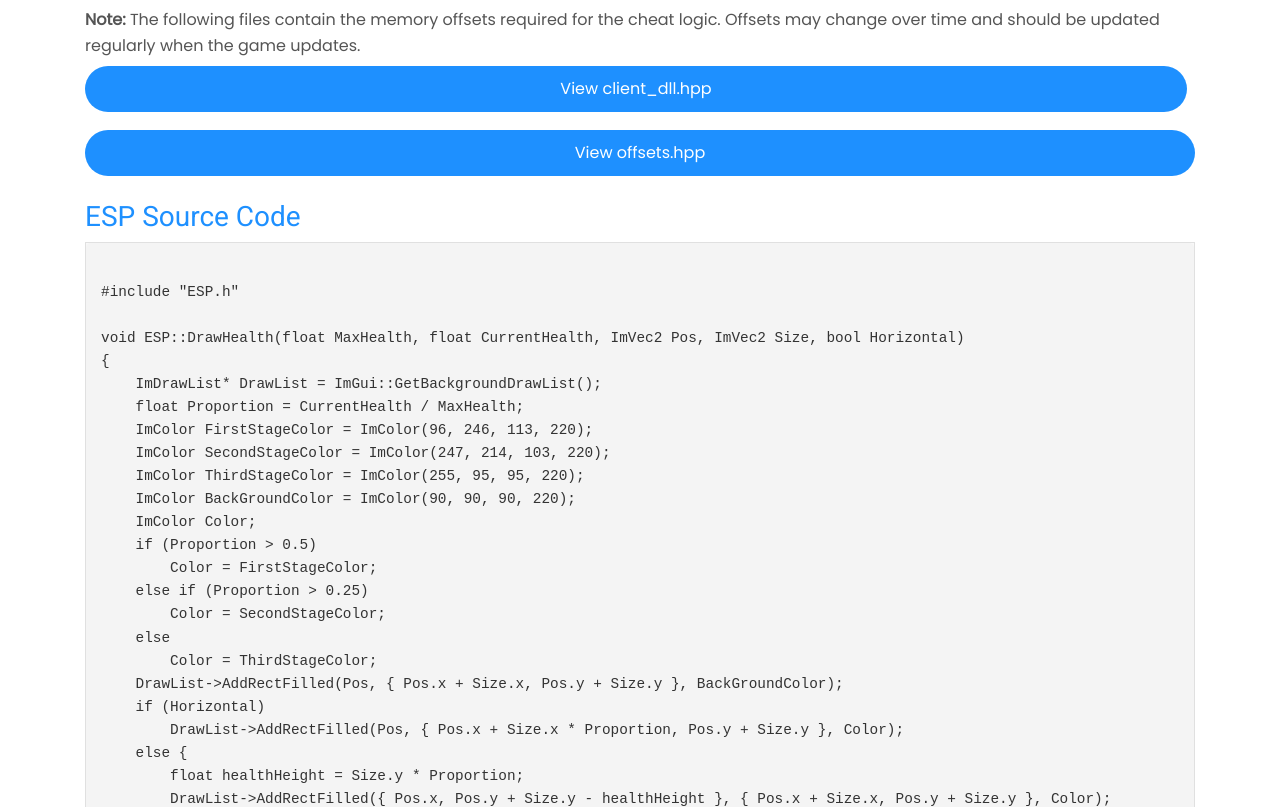
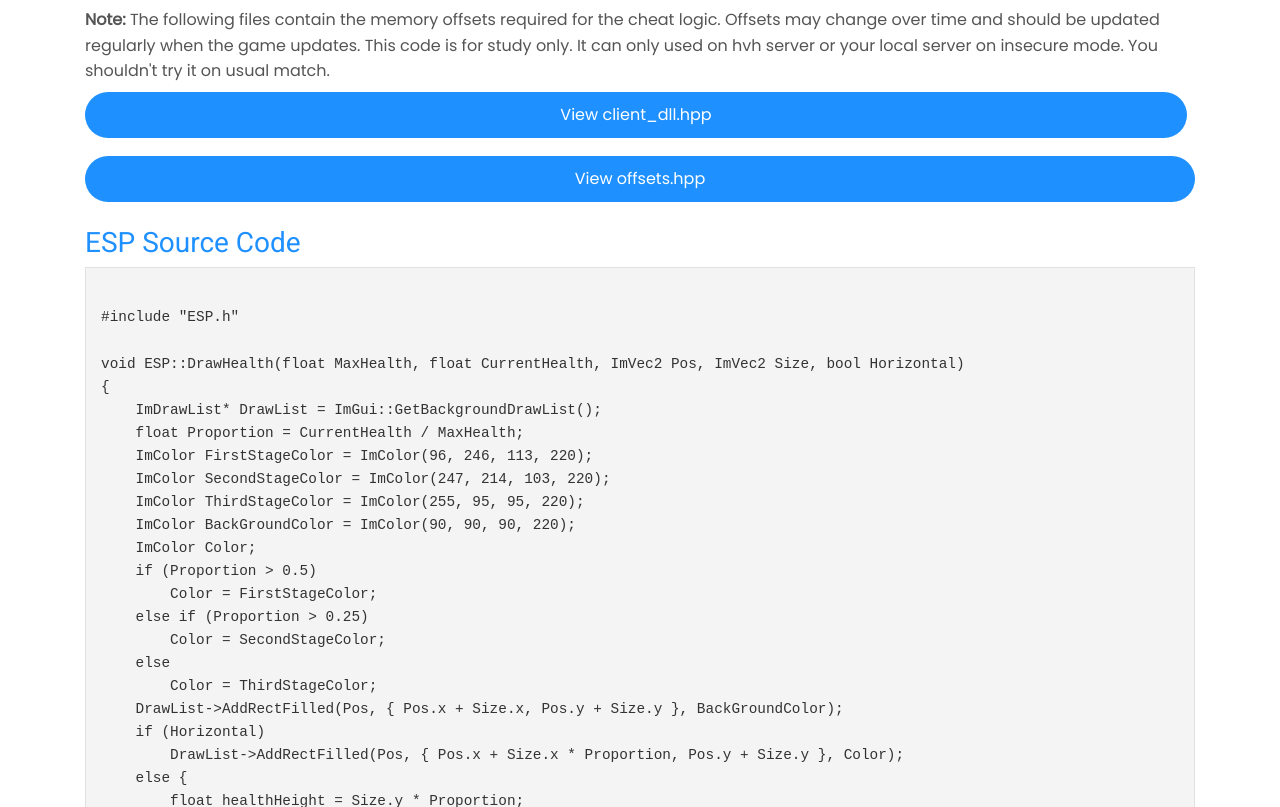
Before and after one commit to 1dongguo1/WebDev-Portfolio--Ray-Tian, a plain HTML site: page WebDev-Portfolio--Ray-Tian--/cs2-cheat.html in a window 1280 px wide. Shown: the part 1023-1830 px from the top of the page. Drawn offline with nearby package versions, Linux system fonts and the light colour scheme.

Commit message:
Finish the project

```diff
--- a/WebDev-Portfolio--Ray-Tian--/cs2-cheat.html
+++ b/WebDev-Portfolio--Ray-Tian--/cs2-cheat.html
@@ -319,7 +319,7 @@
         <div class="container">
             <h2>CS2 Internal Cheat Project</h2>
             <div class="mb-4">
-                <p class="mb-2"><strong>Note:</strong> The following files contain the memory offsets required for the cheat logic. Offsets may change over time and should be updated regularly when the game updates. </p>
+                <p class="mb-2"><strong>Note:</strong> The following files contain the memory offsets required for the cheat logic. Offsets may change over time and should be updated regularly when the game updates. This code is for study only. It can only used on hvh server or your local server on insecure mode. You shouldn't try it on usual match. </p>
                 <a class="btn btn-details mr-2" href="client_dll.html" target="_blank">View client_dll.hpp</a>
                 <a class="btn btn-details" href="offsets.html" target="_blank">View offsets.hpp</a>
             </div>
```
Also changed, not shown: Reflection (Ray Tian).txt (added).
